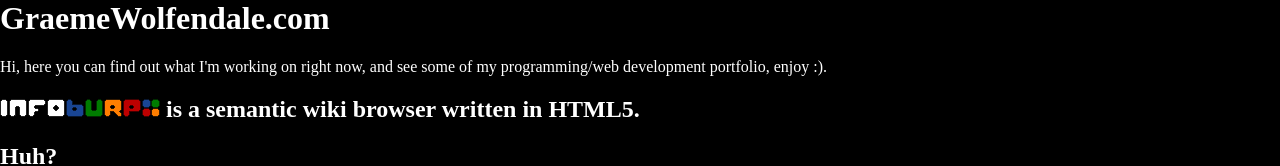
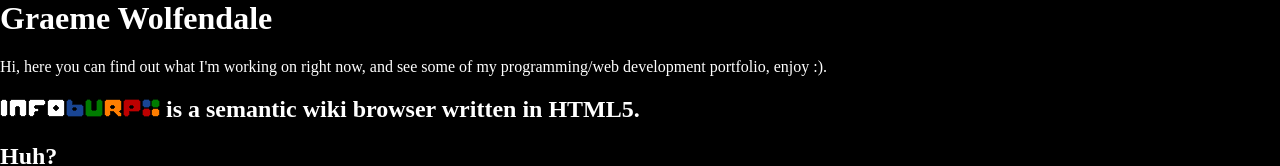
Before and after one commit to infoburp/gwsite, a plain HTML site: page index.html in a window 1280 px wide. Shown: the top 166 px of the page. Drawn offline with Linux system fonts and the light colour scheme.

Commit message:
Update index.html

```diff
--- a/index.html
+++ b/index.html
@@ -1,6 +1,6 @@
 <html><body>
 <link rel="stylesheet" href="style.css"></link>
-<h1>GraemeWolfendale.com</h1>
+<h1>Graeme Wolfendale</h1>
 <a>Hi, here you can find out what I'm working on right now, and see some of my programming/web development portfolio, enjoy :).</a>
 <h2><a href="http://infoburp.com"><img src="logo.png"
   alt="infoburp"</img></a> is a semantic wiki browser written in HTML5.</h2>
```
